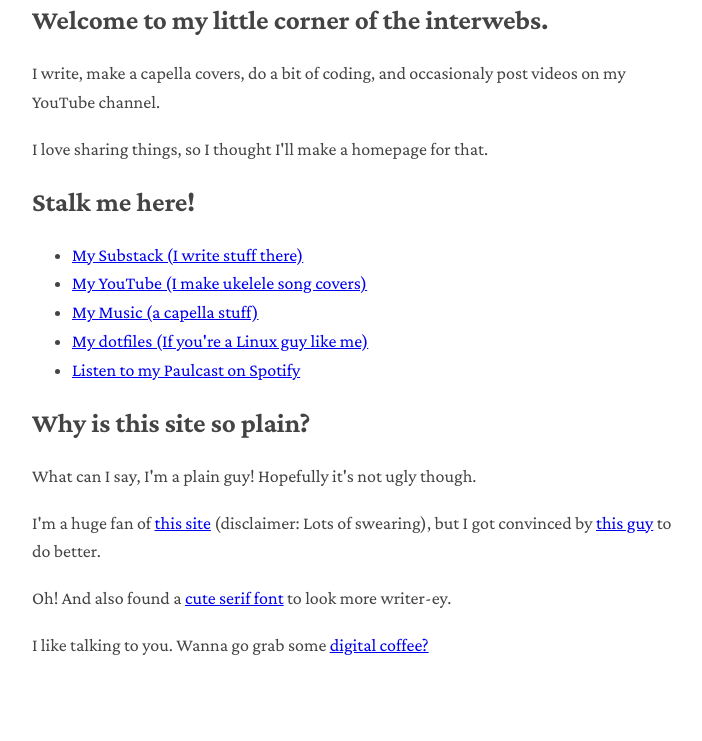
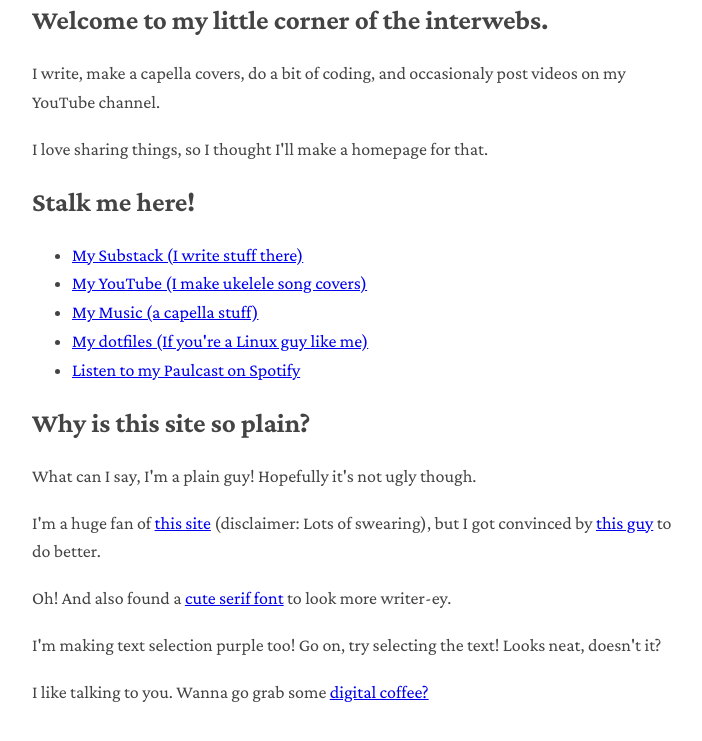
Before and after one commit to Paul-Joshy/homepage, a plain HTML site: page index.html in a window 1280 px wide. Shown: the part 103-844 px from the top of the page, without its empty margins (283-985 px from the left). Before the commit the page ends 803 px from the top, so only its background shows below. Drawn offline with nearby package versions, Linux system fonts and the light colour scheme.

Commit message:
more flair

```diff
--- a/index.html
+++ b/index.html
@@ -36,5 +36,6 @@
       to do better.</p>
     <!-- <p>If you're not a fan of swear words, I suggest you don't click on that link.</p> -->
     <p>Oh! And also found a <a href="https://fonts.google.com/specimen/Crimson+Pro">cute serif font</a> to look more writer-ey.</p>
+    <p>I'm making text selection purple too! Go on, try selecting the text! Looks neat, doesn't it?</p>
 
     <p>I like talking to you. Wanna go grab some <a href="./somewhere-else.html">digital coffee?</a> </p>
```
